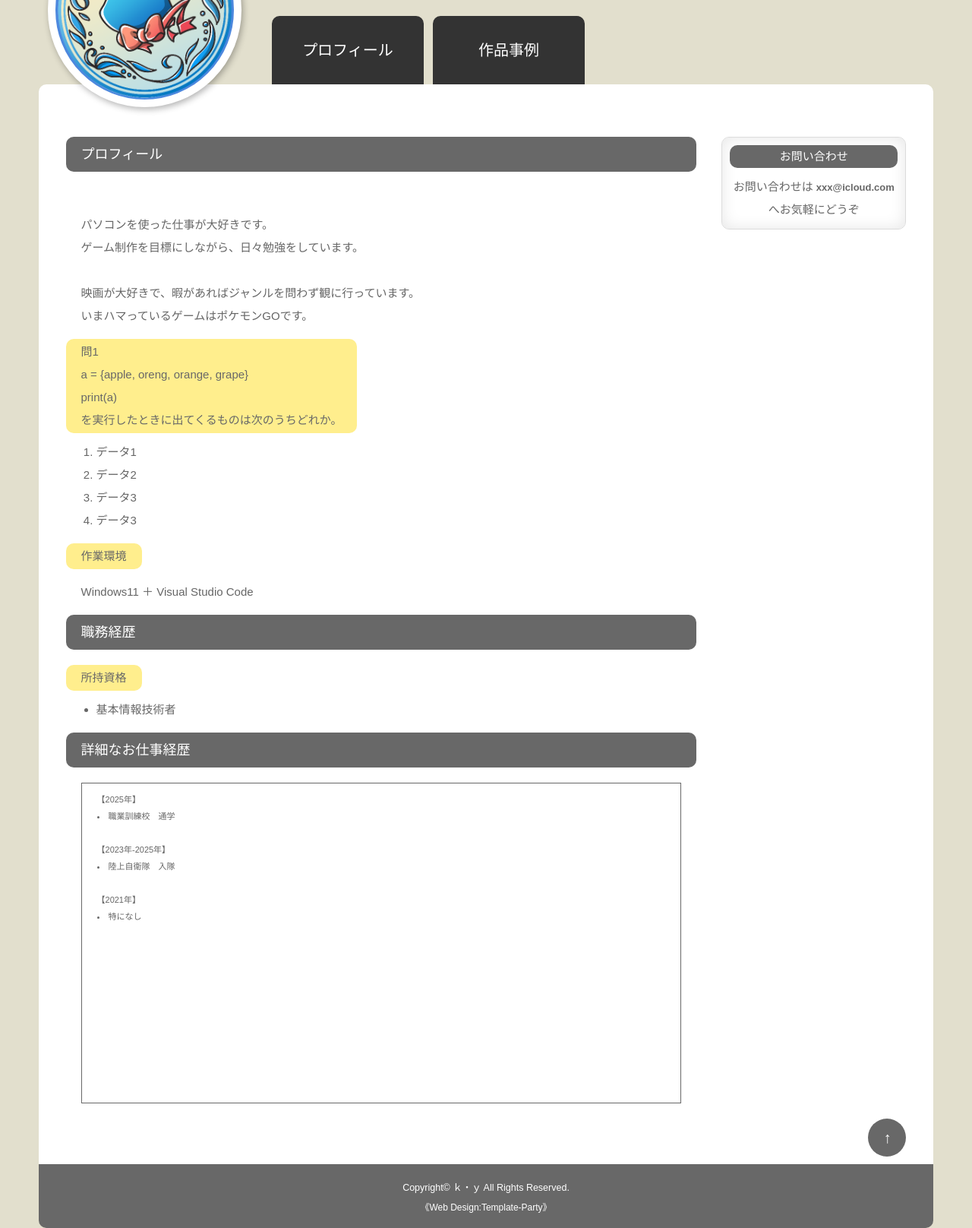
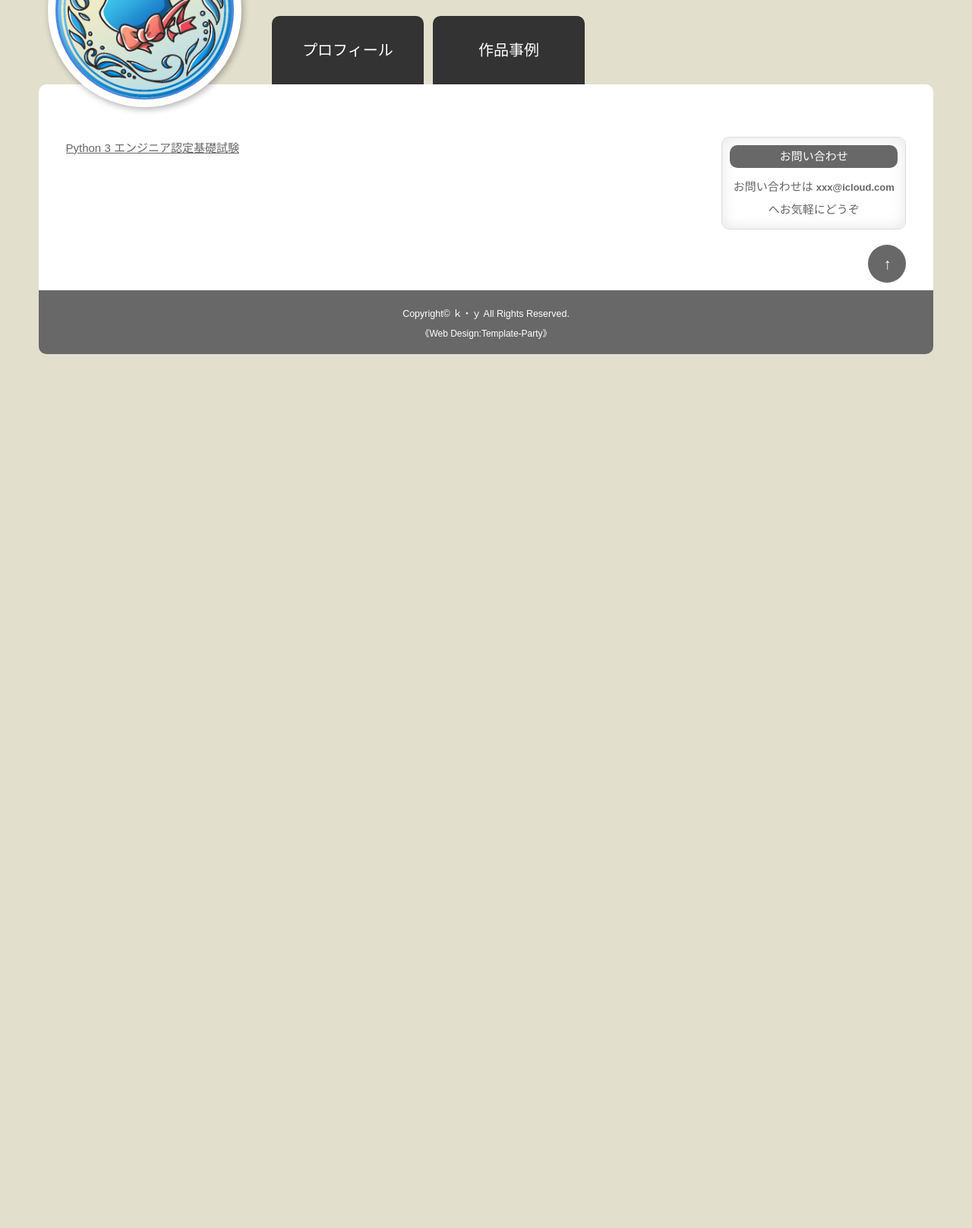
Before and after one commit to sapporo-kiku/profile, a plain HTML site: page gallery.html in a window 1280 px wide. Shown: the part 69-1685 px from the top of the page at 76% size. After the commit the page ends 800 px from the top, so only its background shows below. Drawn offline with Linux system fonts and the light colour scheme.

Commit message:
Update gallery.html

```diff
--- a/gallery.html
+++ b/gallery.html
@@ -37,7 +37,6 @@
 <ul>
 <li><a>プロフィール</a></li>
 <li><a>作品事例</a></li>
-<li><a>日記</a></li>
 </ul>
 </nav>
 <div id="contents">
@@ -45,74 +44,17 @@
 <div id="main">
 
 <section>
-
-<h2>プロフィール</h2>
-
-<p>
-
-<br>
-パソコンを使った仕事が大好きです。<br>
-ゲーム制作を目標にしながら、日々勉強をしています。<br>
-<br>
-映画が大好きで、暇があればジャンルを問わず観に行っています。<br>
-いまハマっているゲームはポケモンGOです。<br>
-</p>
-
-<h3>
-問1<br>
-a = {apple, oreng, orange, grape}<br>
-print(a)<br>
-を実行したときに出てくるものは次のうちどれか。
-</h3>
-<ol>
-  <li>データ1</li>
-  <li>データ2</li>
-  <li>データ3</li>
-  <li>データ3</li>
-</ol>
-
-<h3>作業環境</h3>
-<p>Windows11 ＋ Visual Studio Code</p>
-
-</section>
-
-<section>
-
-<h2>職務経歴</h2>
-
-<h3>所持資格</h3>
-<ul class="disc">
-<li>基本情報技術者</li>
-</ul>
-
-
-<h2>詳細なお仕事経歴</h2>
-<div class="box">
-
-【2025年】
-<ui class="disc">
-<li>職業訓練校　通学</li>
-</ul>
-<br>
-【2023年-2025年】
-<ui class="disc">
-<li>陸上自衛隊　入隊</li>
-</ul>
-<br>
-【2021年】
-<ui class="disc">
-<li>特になし</li>
-</ul>
-
-</div>
-
+<ul>
+    <li>
+      <a href="gallery/kiso.html">Python 3 エンジニア認定基礎試験</a>
+    </li>
+  <ul>
 </section>
 
 </div>
 <!--/main-->
 
 <div id="sub">
-
 
 <div class="box1 c">
 	<h2>お問い合わせ</h2>
@@ -138,4 +80,5 @@ print(a)<br>
 <!--/container-->
 
 </body>
+
 </html>
```
